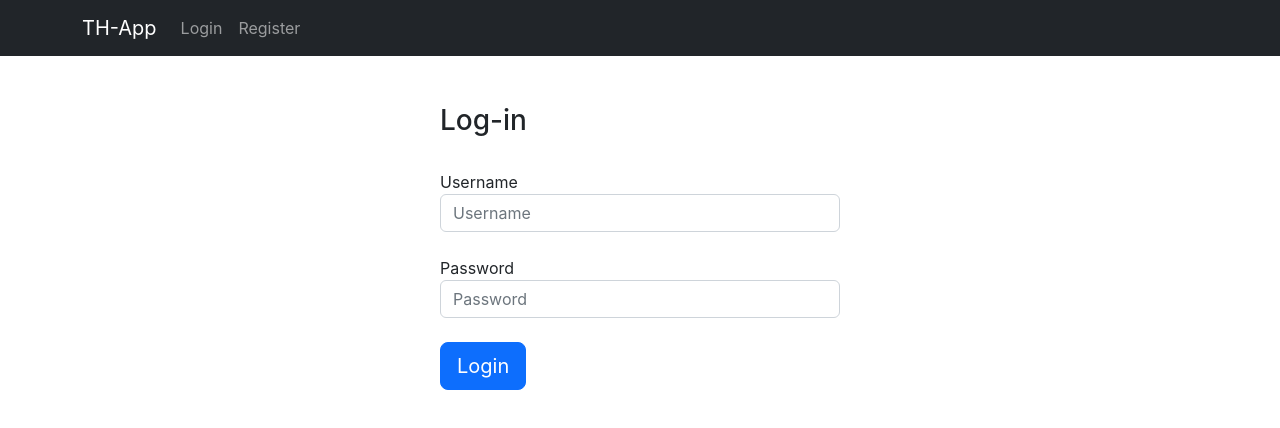
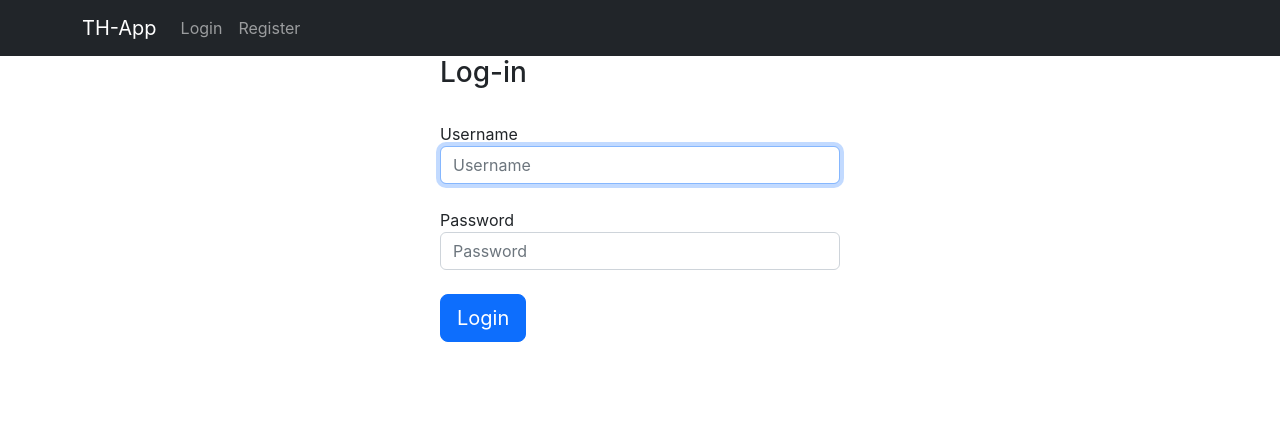
Before and after one commit to BUET-BeeCrypt/code-samurai-22-frontend, a React (Create React App) app: page / in a window 1280 px wide. Shown: the top 428 px of the page. Built offline with nearby package versions, Linux system fonts and the light colour scheme.

Commit message:
Login Done

```diff
--- a/src/App.js
+++ b/src/App.js
@@ -2,9 +2,28 @@ import { useState } from "react";
 import { Container, Nav, Navbar } from "react-bootstrap";
 import Login from "./auth/Login";
 import Register from "./auth/Register";
+import Visualization from "./visualization/Visualization";
+
+function parseJwt (token) {
+    var base64Url = token.split('.')[1];
+    var base64 = base64Url.replace(/-/g, '+').replace(/_/g, '/');
+    var jsonPayload = decodeURIComponent(window.atob(base64).split('').map(function(c) {
+        return '%' + ('00' + c.charCodeAt(0).toString(16)).slice(-2);
+    }).join(''));
+
+    return JSON.parse(jsonPayload);
+}
 
 export default function App() {
-    const [userType, setUserType] = useState(null);
+
+    let userTypeStorage = null;
+
+    if (localStorage.getItem('token')) {
+        userTypeStorage = parseJwt(localStorage.getItem('token')).role;
+    }
+
+
+    const [userType, setUserType] = useState(userTypeStorage);
     const [selectedTab, setSelectedTab] = useState("home");
 
     const changeTab = e => {
@@ -58,6 +77,7 @@ export default function App() {
                             </>
                         }
 
+
                         {/* <Nav.Link href="#" onClick={changeTab} data-tab='verify'>
                             Verify Document
                         </Nav.Link> */}
@@ -65,7 +85,7 @@ export default function App() {
                 </Container>
             </Navbar>
 
-            <Container className='p-4 my-4'>
+            <Container fluid>
                 {userType === null && <>
                     {selectedTab === "home" && <>
                         <Login />
@@ -75,6 +95,12 @@ export default function App() {
                         <Register />
                     </>}
                 </>}
+
+                {userType === "APP" && <>
+                    {selectedTab === "home" && <>
+                        <Visualization />
+                    </>}
+                </>}
             </Container>
     </>
 }
--- a/src/api.js
+++ b/src/api.js
@@ -6,3 +6,8 @@ export const getAllProjects = async () => {
     const data = await axios.get(`${API_URL}/projects/all`)
     return data.data
 }
+
+export const login = async (username, password) => {
+    const data = await axios.post(`${API_URL}/auth/login`, { username, password })
+    return data.data
+}
--- a/src/auth/Login.js
+++ b/src/auth/Login.js
@@ -1,10 +1,25 @@
+import { useRef } from "react";
+import { login } from "../api";
+
 export default function Login() {
-    return (<form class="form-signin" style={{width: '400px', margin: 'auto'}}>
-    <h1 class="h3 mb-4 font-weight-normal">Log-in</h1>
-    <label for="inputEmail" class="sr-only  mt-2">Username</label>
-    <input type="text" id="inputEmail" class="form-control" placeholder="Username" required autofocus />
-    <label for="inputPassword" class="sr-only mt-4">Password</label>
-    <input type="password" id="inputPassword" class="form-control mb-4" placeholder="Password" required />
-    <button class="btn btn-lg btn-primary btn-block" type="submit">Login</button>
+
+    const usernameRef = useRef();
+    const passwordRef = useRef();
+
+    return (<form className="form-signin" style={{width: '400px', margin: 'auto'}} onSubmit={ e => {e.preventDefault()}}>
+    <h1 className="h3 mb-4 font-weight-normal">Log-in</h1>
+    <label for="inputEmail" className="sr-only  mt-2">Username</label>
+    <input ref={usernameRef} type="text" id="inputEmail" className="form-control" placeholder="Username" required autoFocus />
+    <label for="inputPassword" className="sr-only mt-4">Password</label>
+    <input ref={passwordRef} type="password" id="inputPassword" className="form-control mb-4" placeholder="Password" required />
+    <button className="btn btn-lg btn-primary btn-block" onClick={e => {
+        e.preventDefault();
+        console.log(usernameRef.current.value, passwordRef.current.value);
+        login(usernameRef.current.value, passwordRef.current.value)
+            .then(({token}) => {
+                localStorage.setItem('token', token);
+                window.location.reload();
+            })
+    }}>Login</button>
   </form>)
 }
--- a/src/auth/Register.js
+++ b/src/auth/Register.js
@@ -1,12 +1,12 @@
 export default function Register() {
-    return (<form class="form-signin" style={{width: '400px', margin: 'auto'}}>
-    <h1 class="h3 mb-4 font-weight-normal">Registration</h1>
-    <label for="inputEmail" class="sr-only  mt-2">Username</label>
-    <input type="text" id="inputEmail" class="form-control" placeholder="Username" required autofocus />
-    <label for="inputPassword" class="sr-only mt-4">Password</label>
-    <input type="password" id="inputPassword" class="form-control mb-2" placeholder="Password" required />
-    <label for="inputPassword" class="sr-only">Confirm Password</label>
-    <input type="password" id="inputPassword" class="form-control mb-4" placeholder="Rewrite Password" required />
-    <button class="btn btn-lg btn-primary btn-block" type="submit">Register</button>
+    return (<form className="form-signin" style={{width: '400px', margin: 'auto'}}>
+    <h1 className="h3 mb-4 font-weight-normal">Registration</h1>
+    <label for="inputEmail" className="sr-only  mt-2">Username</label>
+    <input type="text" id="inputEmail" className="form-control" placeholder="Username" required autoFocus />
+    <label for="inputPassword" className="sr-only mt-4">Password</label>
+    <input type="password" id="inputPassword" className="form-control mb-2" placeholder="Password" required />
+    <label for="inputPassword" className="sr-only">Confirm Password</label>
+    <input type="password" id="inputPassword" className="form-control mb-4" placeholder="Rewrite Password" required />
+    <button className="btn btn-lg btn-primary btn-block" type="submit">Register</button>
   </form>)
 }
```
